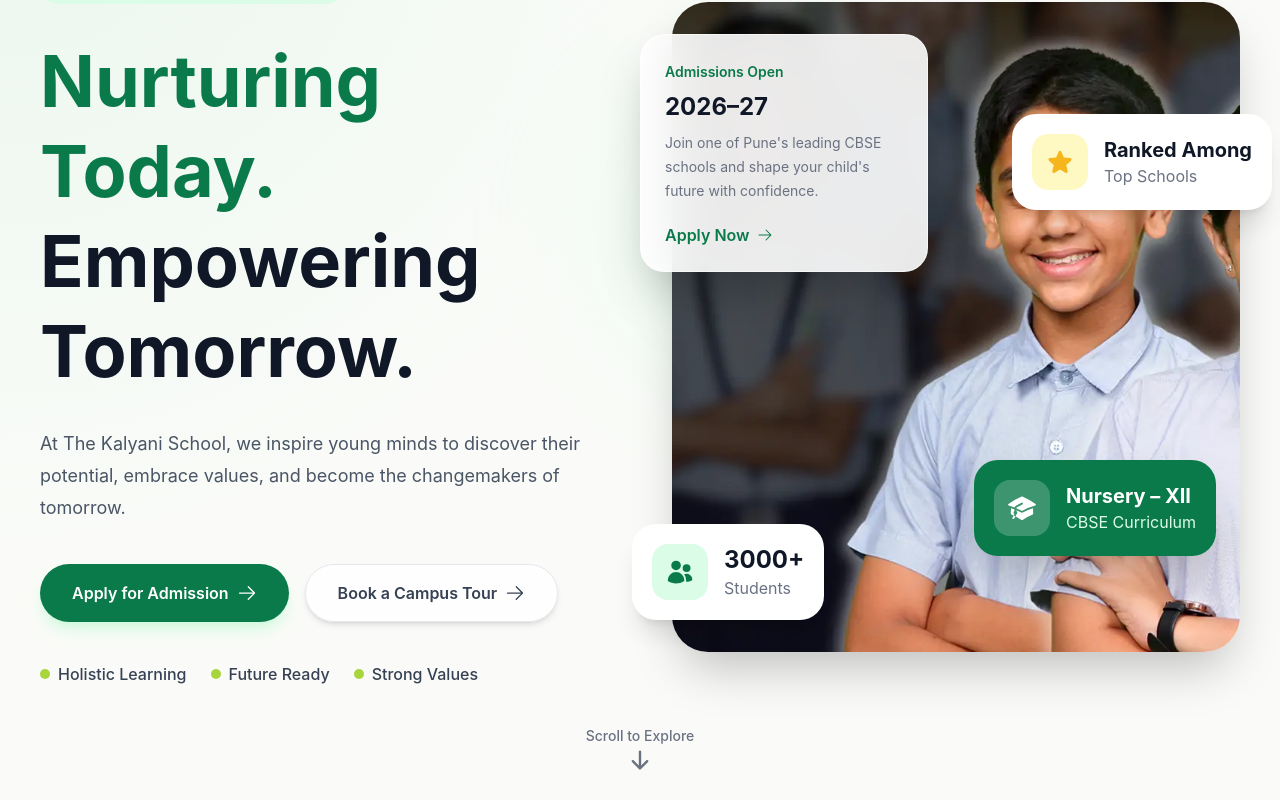
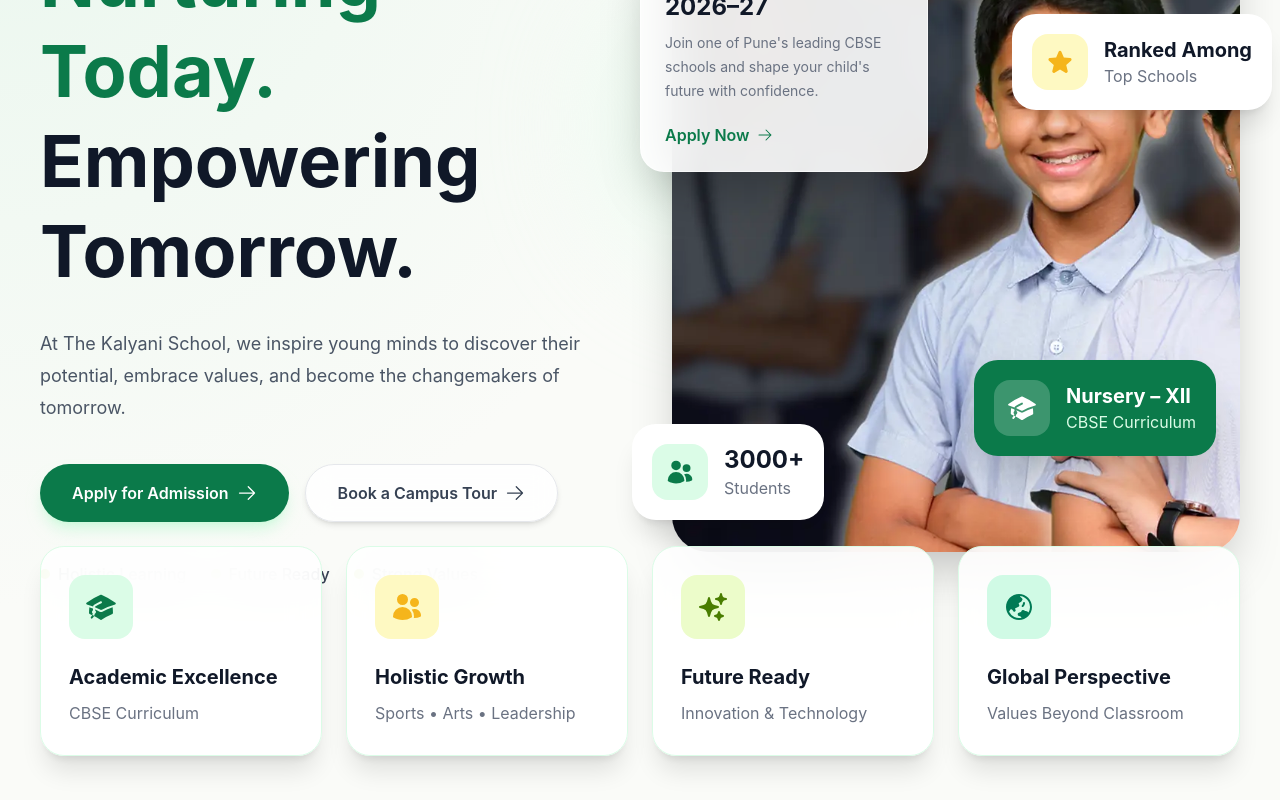
Before and after one commit to Sumituuu777/DETTROIN-INT-Sumit-Website, a React (Vite) app in the folder client/: page / in a window 1280 px wide. Shown: the part 240-1040 px from the top of the page. Built offline with nearby package versions, Linux system fonts and the light colour scheme.

Commit message:
hero section of home page done

```diff
--- a/client/src/components/Hero/FloatingCards.jsx
+++ b/client/src/components/Hero/FloatingCards.jsx
@@ -1,4 +1,5 @@
 import { HiArrowRight } from "react-icons/hi2";
+import { Link } from "react-router-dom";
 import {
   HiAcademicCap,
   HiUsers,
@@ -33,7 +34,7 @@
           className="group mt-5 flex items-center gap-2
           text-[#0B7A4A] font-semibold"
         >
-          Apply Now
+          <Link to="/admissions">Apply Now</Link>
 
           <HiArrowRight
             className="transition-transform
--- a/client/src/components/Hero/Hero.jsx
+++ b/client/src/components/Hero/Hero.jsx
@@ -1,5 +1,5 @@
 import HeroButtons from "./HeroButtons";
-// import HeroStats from "./HeroStats";
+import HeroStats from "./HeroStats";
 import FloatingCards from "./FloatingCards";
 
 import campus from "../../assets/campus.webp";
@@ -8,7 +8,7 @@
 
 export default function Hero() {
   return (
-    <section className="relative overflow-hidden bg-[#FAFBF8] pt-24 lg:pt-32">
+    <section className="relative overflow-hidden bg-[#FAFBF8] pt-5 lg:pt-7">
 
       {/* Background Gradient */}
 
@@ -107,7 +107,7 @@
 
         {/* Bottom Stats */}
 
-        {/* <HeroStats /> */}
+        <HeroStats />
 
       </div>
 
--- a/client/src/components/Hero/HeroStats.jsx
+++ b/client/src/components/Hero/HeroStats.jsx
@@ -0,0 +1,95 @@
+import {
+  HiAcademicCap,
+  HiUsers,
+  HiGlobeAsiaAustralia,
+  HiSparkles,
+} from "react-icons/hi2";
+
+const stats = [
+  {
+    icon: HiAcademicCap,
+    title: "Academic Excellence",
+    subtitle: "CBSE Curriculum",
+    color: "bg-green-100",
+    iconColor: "text-[#0B7A4A]",
+  },
+  {
+    icon: HiUsers,
+    title: "Holistic Growth",
+    subtitle: "Sports • Arts • Leadership",
+    color: "bg-yellow-100",
+    iconColor: "text-[#F5B51B]",
+  },
+  {
+    icon: HiSparkles,
+    title: "Future Ready",
+    subtitle: "Innovation & Technology",
+    color: "bg-lime-100",
+    iconColor: "text-lime-700",
+  },
+  {
+    icon: HiGlobeAsiaAustralia,
+    title: "Global Perspective",
+    subtitle: "Values Beyond Classroom",
+    color: "bg-emerald-100",
+    iconColor: "text-emerald-700",
+  },
+];
+
+export default function HeroStats() {
+  return (
+    <section className="relative -mt-10 z-30 pb-20">
+
+      <div className="grid grid-cols-2 lg:grid-cols-4 gap-6">
+
+        {stats.map((item) => (
+          <div
+            key={item.title}
+            className="
+            group
+            rounded-3xl
+            bg-white/90
+            backdrop-blur-xl
+            border border-green-100
+            shadow-xl
+            p-7
+            transition-all
+            duration-300
+            hover:-translate-y-2
+            hover:shadow-2xl
+            "
+          >
+
+            <div
+              className={`
+              ${item.color}
+              w-16
+              h-16
+              rounded-2xl
+              flex
+              items-center
+              justify-center
+              `}
+            >
+              <item.icon
+                className={item.iconColor}
+                size={32}
+              />
+            </div>
+
+            <h3 className="mt-6 text-xl font-bold text-gray-900">
+              {item.title}
+            </h3>
+
+            <p className="mt-2 text-gray-500 leading-7">
+              {item.subtitle}
+            </p>
+
+          </div>
+        ))}
+
+      </div>
+
+    </section>
+  );
+}
```
